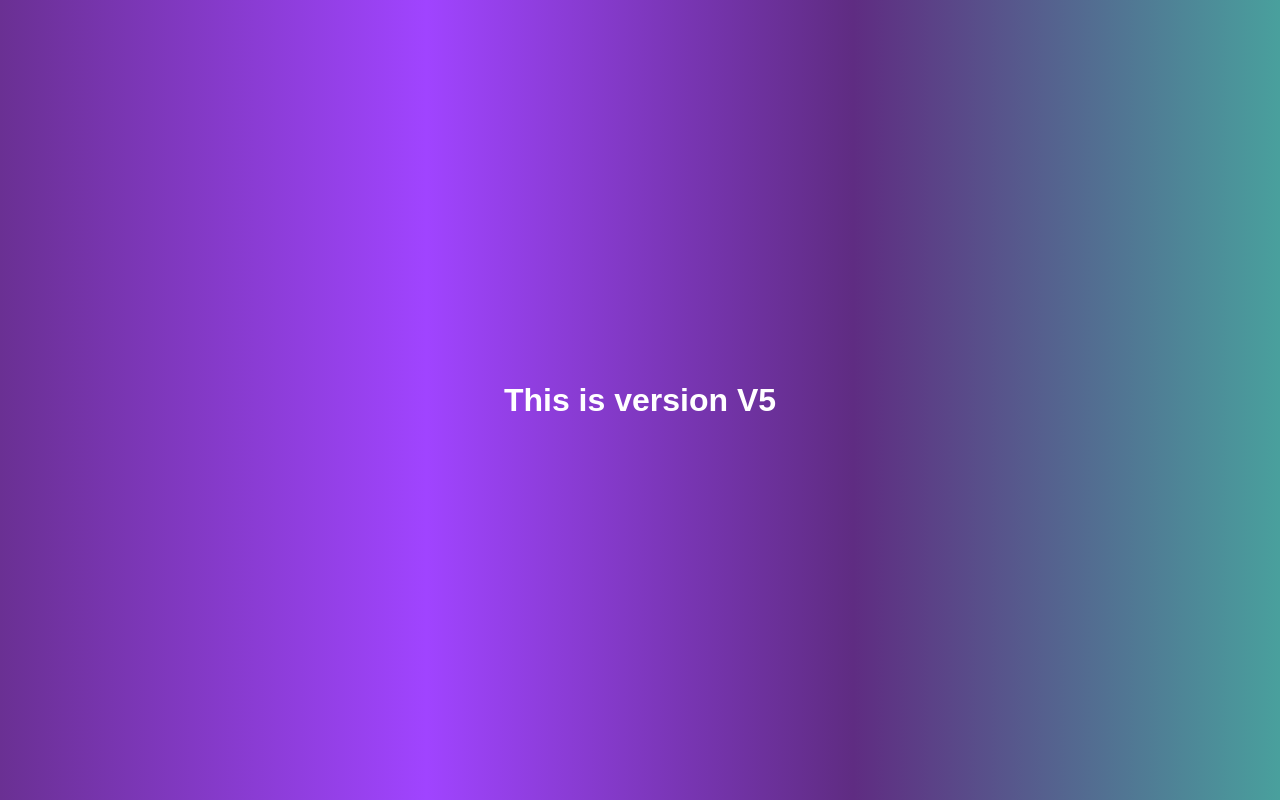
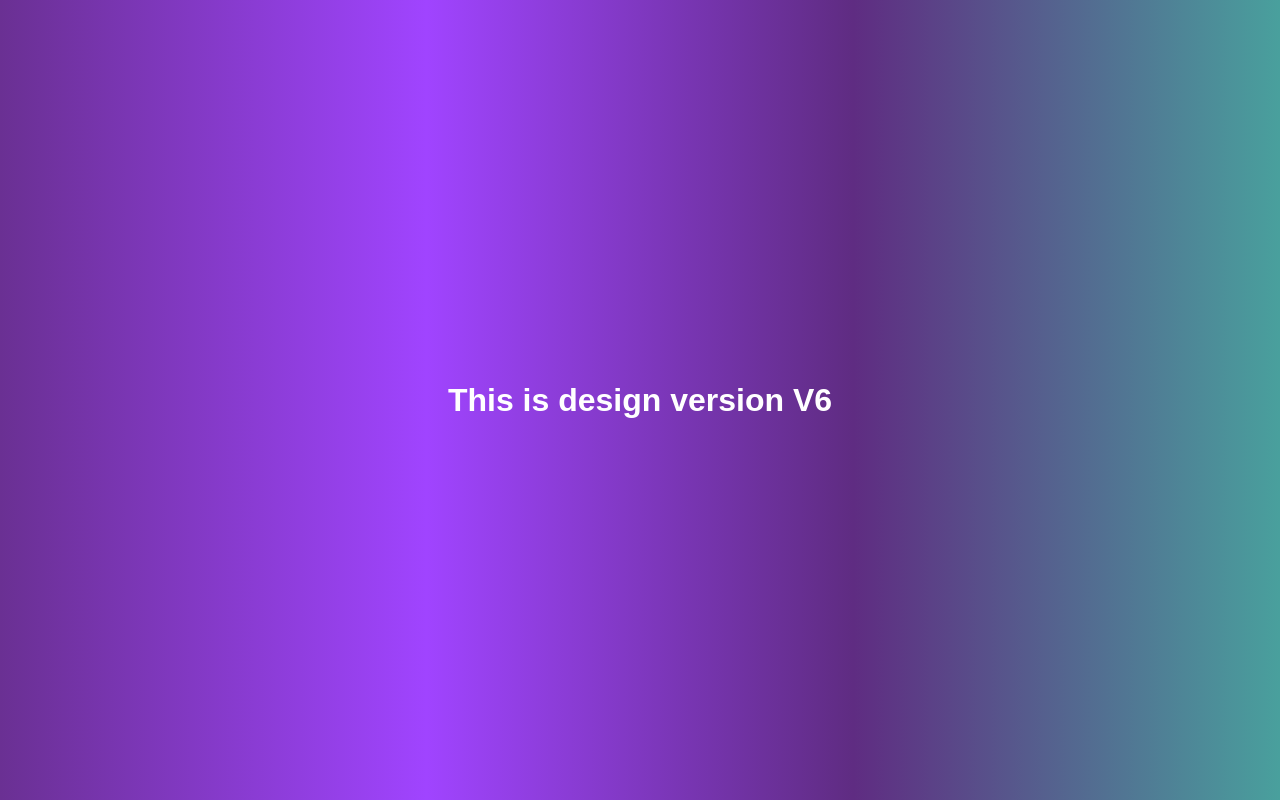
Before and after one commit to Farukh7/my_repo, a plain HTML site: page index.html in a window 1280 px wide. Drawn offline with Linux system fonts and the light colour scheme.

Commit message:
Changed H1

```diff
--- a/index.html
+++ b/index.html
@@ -8,6 +8,6 @@
   </head>
 
   <body>
-    <h1>This is version V5</h1>
+    <h1>This is design version V6</h1>
   </body>
 </html>
```
